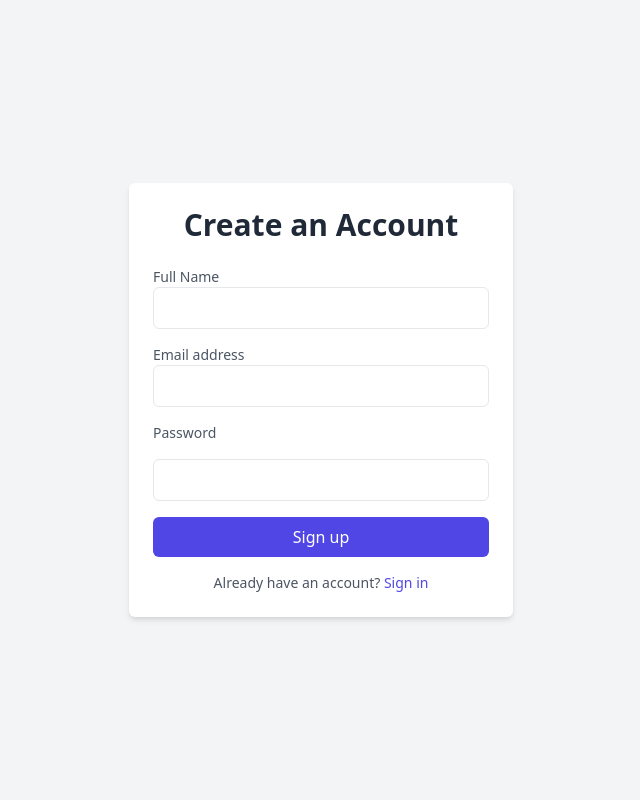
After one commit to Bezawitedilu/GDSC-Laravel-Learning, a PHP site: the page made by Week_2/PracticeAssignment/Blog Website/php/signup.php in a window 1280 px wide. The commit adds this page. Shown: the whole page, without its empty margins (319-959 px from the left). Run offline with PHP 8.4, Linux system fonts and the light colour scheme; some libraries are stand-ins or nearby versions.

Commit message:
Added a sign up page

```diff
--- a/Week_2/PracticeAssignment/Blog Website/php/login.php
+++ b/Week_2/PracticeAssignment/Blog Website/php/login.php
@@ -65,7 +65,7 @@
 
     <p class="mt-10 text-center text-sm text-gray-500">
       Not a member?
-      <a href="#" class="font-semibold leading-6 text-indigo-600 hover:text-indigo-500">Start a 14 day free trial</a>
+      <a href="signup.php" class="font-semibold leading-6 text-indigo-600 hover:text-indigo-500">Sign Up</a>
     </p>
   </div>
 </div>
--- /dev/null
+++ b/Week_2/PracticeAssignment/Blog Website/php/signup.php
@@ -0,0 +1,50 @@
+<!DOCTYPE html>
+<html lang="en">
+<head>
+    <meta charset="UTF-8">
+    <meta name="viewport" content="width=device-width, initial-scale=1.0">
+    <title>Signup Page</title>
+    <link href="https://cdn.jsdelivr.net/npm/tailwindcss@2.2.19/dist/tailwind.min.css" rel="stylesheet">
+</head>
+<body class="bg-gray-100">
+<div class="flex min-h-screen items-center justify-center">
+  <div class="bg-white w-full max-w-sm p-6 rounded-md shadow-md">
+    <h2 class="text-3xl font-semibold text-center text-gray-800 mb-6">Create an Account</h2>
+
+    <form class="space-y-4" action="#" method="POST">
+      <div>
+        <label for="name" class="block text-sm font-medium text-gray-600">Full Name</label>
+        <input id="name" name="name" type="text" autocomplete="name" required
+               class="w-full px-4 py-2 border rounded-md focus:outline-none focus:ring focus:border-indigo-500">
+      </div>
+
+      <div>
+        <label for="email" class="block text-sm font-medium text-gray-600">Email address</label>
+        <input id="email" name="email" type="email" autocomplete="email" required
+               class="w-full px-4 py-2 border rounded-md focus:outline-none focus:ring focus:border-indigo-500">
+      </div>
+
+      <div class="flex justify-between">
+        <label for="password" class="block text-sm font-medium text-gray-600">Password</label>
+      </div>
+      <input id="password" name="password" type="password" autocomplete="new-password" required
+             class="w-full px-4 py-2 border rounded-md focus:outline-none focus:ring focus:border-indigo-500">
+
+      <div>
+        <button type="submit" class="w-full bg-indigo-600 text-white py-2 rounded-md hover:bg-indigo-500 focus:outline-none focus:ring focus:border-indigo-500">
+          Sign up
+        </button>
+      </div>
+    </form>
+
+    <p class="mt-4 text-center text-sm text-gray-600">
+      Already have an account? <a href="login.php" class="text-indigo-600 hover:text-indigo-500">Sign in</a>
+    </p>
+  </div>
+</div>
+
+<script src="https://cdn.jsdelivr.net/npm/alpinejs@2.8.2/dist/alpine.min.js" defer></script>
+<script src="https://cdn.jsdelivr.net/npm/focus-visible@7.0.2/dist/focus-visible.min.js" defer></script>
+
+</body>
+</html>
```
Also changed, not shown: Week_2/PracticeAssignment/Blog Website/css/styles.css (deleted, +0 -11 lines).
